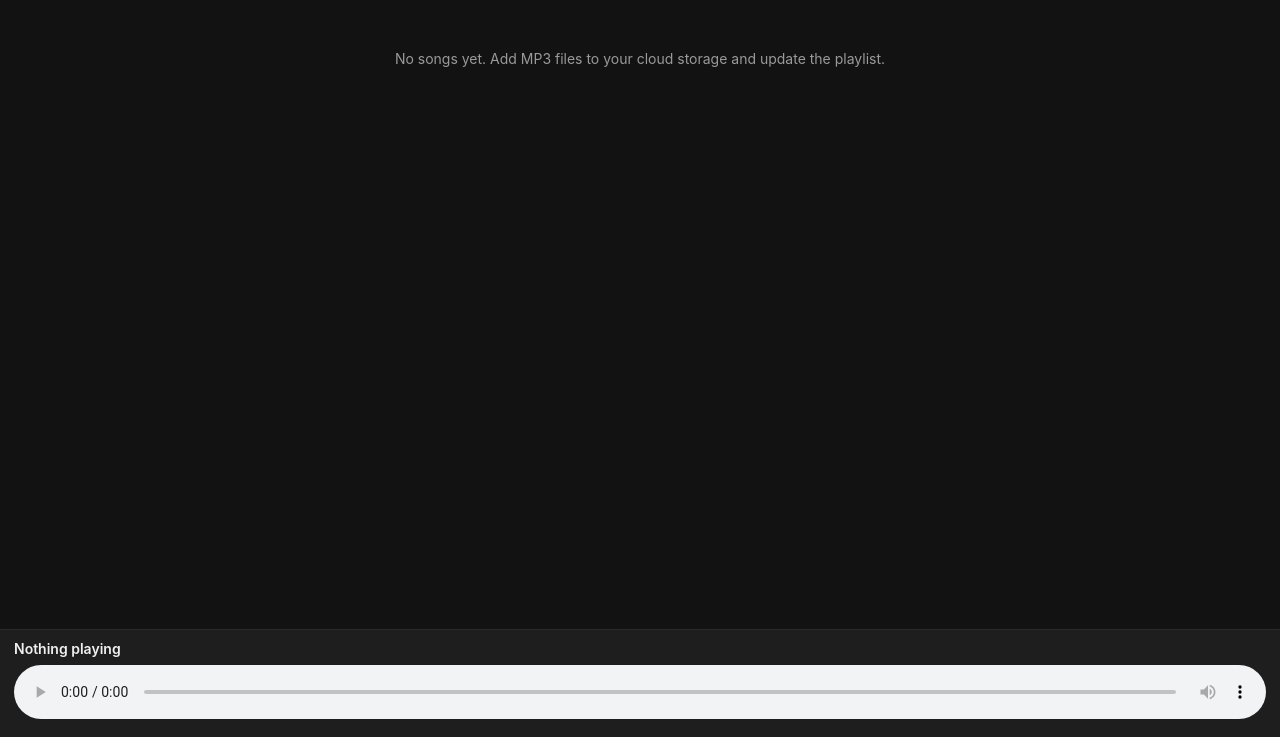
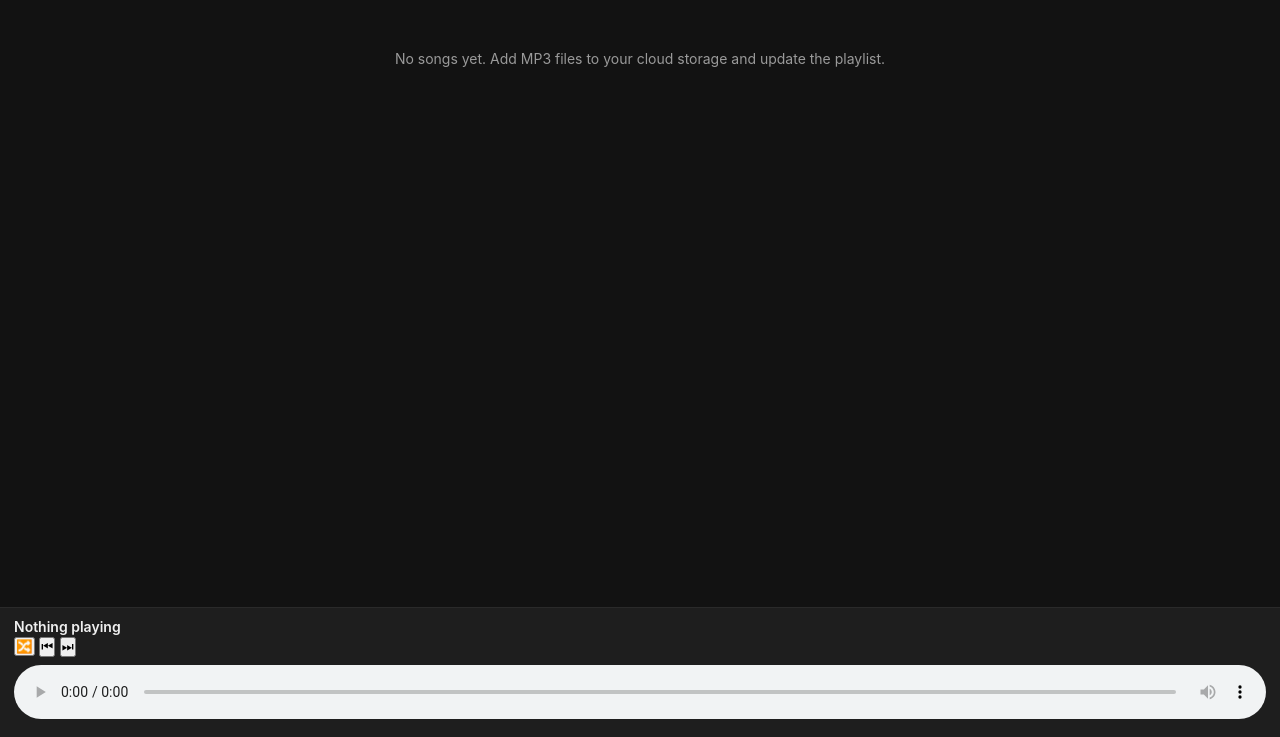
Before and after one commit to Shaddy10/Music-Player, a website: page public/index.html in a window 1280 px wide. Shown: the part 63-800 px from the top of the page. Drawn offline with Linux system fonts and the light colour scheme; no server answers.

Commit message:
Update index.html
Next and prev button

```diff
--- a/public/index.html
+++ b/public/index.html
@@ -26,8 +26,15 @@
 
   <footer class="player">
     <div class="now-playing">
-      <div id="np-title" class="np-title">Nothing playing</div>
-      <div id="np-artist" class="np-artist"></div>
+      <div class="np-info">
+        <div id="np-title" class="np-title">Nothing playing</div>
+        <div id="np-artist" class="np-artist"></div>
+      </div>
+      <div class="player-controls">
+        <button id="shuffle-btn" class="ctrl-btn" title="Shuffle">🔀</button>
+        <button id="prev-btn" class="ctrl-btn" title="Previous">⏮</button>
+        <button id="next-btn" class="ctrl-btn" title="Next">⏭</button>
+      </div>
     </div>
     <audio id="audio" controls preload="metadata"></audio>
   </footer>
```
